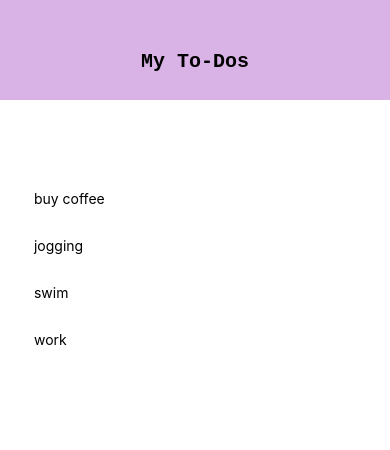
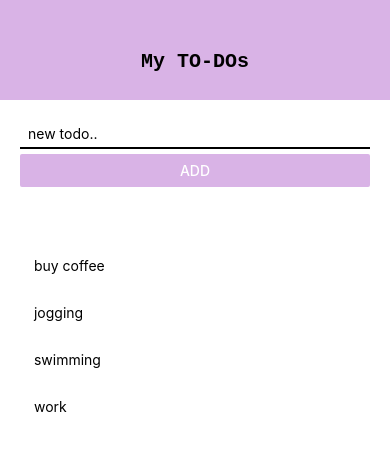
Before and after one commit to Priteshkamde/urban-deck-barnacle, a React Native app: screen / in a window 390 px wide. Shown: the top 450 px of the page. Built offline with nearby package versions, Linux system fonts and the light colour scheme.

Commit message:
to-Do app complete

```diff
--- a/App.js
+++ b/App.js
@@ -1,15 +1,16 @@
 import { setStatusBarBackgroundColor, StatusBar } from 'expo-status-bar';
 import { useState } from 'react';
-import { StyleSheet, Text, View, TouchableOpacity, FlatList } from 'react-native';
+import { Alert, StyleSheet, Text, View, TouchableOpacity, FlatList, TouchableWithoutFeedback, Keyboard } from 'react-native';
 import Header from './components/header';
 import TodoItem from './components/todoItem';
+import AddTodo from './components/addTodo';
 
 export default function App() {
 
   const [todos, setTodos] = useState([
     { text: 'buy coffee', key: '1' },
     { text: 'jogging', key: '2' },
-    { text: 'swim', key: '3' },
+    { text: 'swimming', key: '3' },
     { text: 'work', key: '4' },
   ]);
 
@@ -21,14 +22,35 @@ export default function App() {
     });
   }
 
+  const addTodoItem = (text) => {
+
+    if (text.length > 3) {
+      setTodos((previousStateOfTodos) => {
+        return [
+          { text: text, key: Math.random().toString() },
+          ...previousStateOfTodos
+        ]
+      })
+    } else {
+      Alert.alert('oops !', 'Todos must be 3 Chars long',
+        [
+          { text: 'Understood', onPress: () => console.log('alert closed') }
+        ])
+    }
+
+
+  }
 
   return (
 
+    <TouchableWithoutFeedback onPress={() => {
+      Keyboard.dismiss();
+    }}>
       <View style={styles.container}>
         <StatusBar backgroundColor='#d9b3e6' />
         <Header />
         <View style={styles.content}>
-        {/*  To- Form */}
+          <AddTodo addTodoItem={addTodoItem} />
           <View style={styles.listStyle}>
             <FlatList
               data={todos}
@@ -42,6 +64,8 @@ export default function App() {
         </View>
 
       </View>
+    </TouchableWithoutFeedback>
+
   );
 }
 
--- /dev/null
+++ b/components/addTodo.js
@@ -0,0 +1,52 @@
+import { useState } from 'react';
+import { StyleSheet, Text, View, TouchableOpacity, FlatList, TextInput, Button } from 'react-native';
+
+function addTodo({ addTodoItem }) {
+
+    const [text, setText] = useState('');
+
+    const onAddTodo = (val) => {
+        setText(val);
+    }
+
+    return (
+        <View>
+
+            <TextInput
+            style={styles.inputTodoStyle}
+                placeholder='new todo..'
+                onChangeText={onAddTodo}
+            />
+
+            <Button style={styles.addTodoButtonStyle} onPress={() => addTodoItem(text)} title='add' color='#d9b3e6'/>
+
+        </View>
+    )
+}
+
+export default addTodo
+
+const styles = StyleSheet.create({
+    inputTodoStyle: {
+        // borderBottomColor: 'black',
+        // borderWidth: 1,
+        // borderColor: 'white',
+        // padding: 10,
+        // margin: 10,
+        // width: 200,
+        marginBottom: 5,
+        paddingHorizontal: 8,
+        paddingVertical: 5,
+        borderBottomWidth: 2,
+        borderBottomColor: 'black',
+      },
+      addTodoButtonStyle : {
+        alignItems: 'center',
+        justifyContent: 'center',
+        paddingVertical: 12,
+        paddingHorizontal: 32,
+        borderRadius: 4,
+        elevation: 3,
+        backgroundColor: 'black',
+      }
+});
--- a/components/header.js
+++ b/components/header.js
@@ -4,7 +4,7 @@ import { StyleSheet, Text, View, FlatList } from 'react-native';
 function header() {
     return (
         <View style={styles.header}>
-            <Text style={styles.todoTitleStyle}>My To-Dos</Text>
+            <Text style={styles.todoTitleStyle}>My TO-DOs</Text>
         </View>
     )
 }
```
Lines whose indentation alone changed are shown as unchanged.
